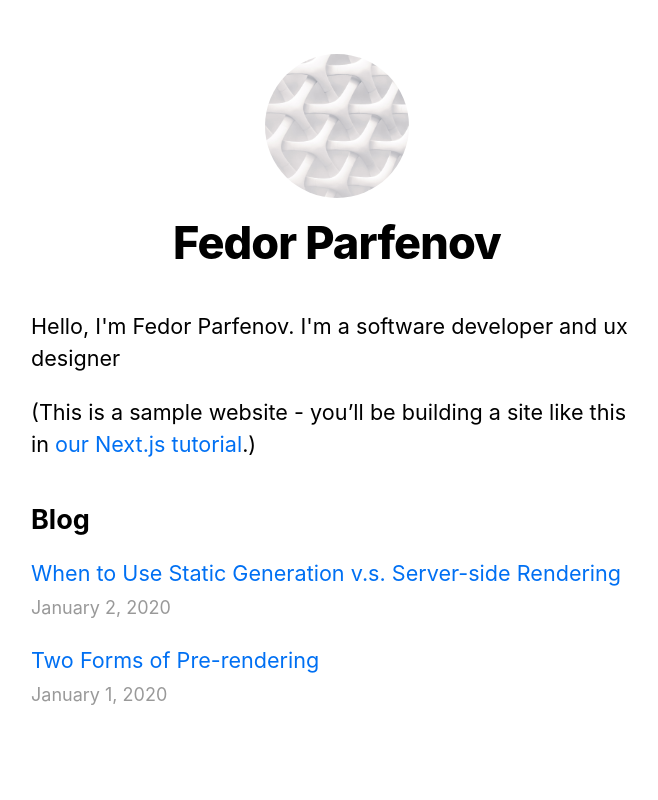
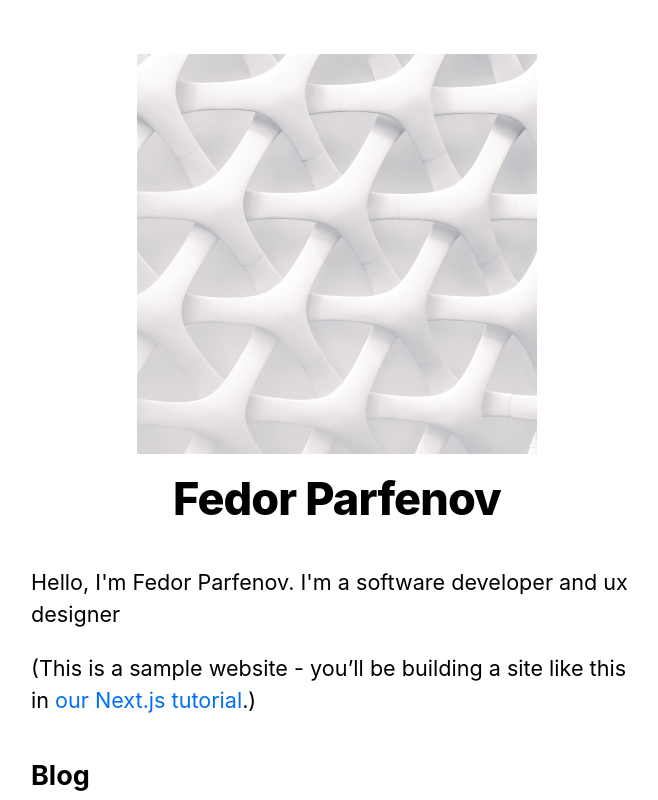
Before and after one commit to fvpDev/nextjs-blog, a Next.js app: page / in a window 1280 px wide. Shown: the top 800 px of the page, without its empty margins (303-961 px from the left). Built offline with nearby package versions, Linux system fonts and the light colour scheme.

Commit message:
Enable AMP

```diff
--- a/components/layout.tsx
+++ b/components/layout.tsx
@@ -2,9 +2,11 @@ import Head from 'next/head'
 import styles from './layout.module.css'
 import utilStyles from '../styles/utils.module.css'
 import Link from 'next/link'
+import { useAmp } from 'next/amp'
 
 const name = 'Fedor Parfenov'
 export const siteTitle = 'Next.js Sample Website'
+export const config = { amp: 'hybrid' }
 
 export default function Layout({
   children,
@@ -13,6 +15,7 @@ export default function Layout({
   children: React.ReactNode
   home?: boolean
 }) {
+  const isAmp = useAmp()
   return (
     <div className={styles.container}>
       <Head>
@@ -33,11 +36,21 @@ export default function Layout({
       <header className={styles.header}>
         {home ? (
           <>
-            <img
-              src="/images/profile.jpg"
-              className={`${styles.headerHomeImage} ${utilStyles.borderCircle}`}
-              alt={name}
-            />
+            {isAmp ? (
+              <amp-img
+                width="300"
+                height="300"
+                src="/images/profile.jpg"
+                alt={name}
+                className={`${styles.headerHomeImage} ${utilStyles.borderCircle}`}
+                layout="responsive"
+              />
+            ) : (
+              <img
+                src="/images/profile.jpg"
+                alt={name}
+              />
+            )}
             <h1 className={utilStyles.heading2Xl}>{name}</h1>
           </>
         ) : (
```
